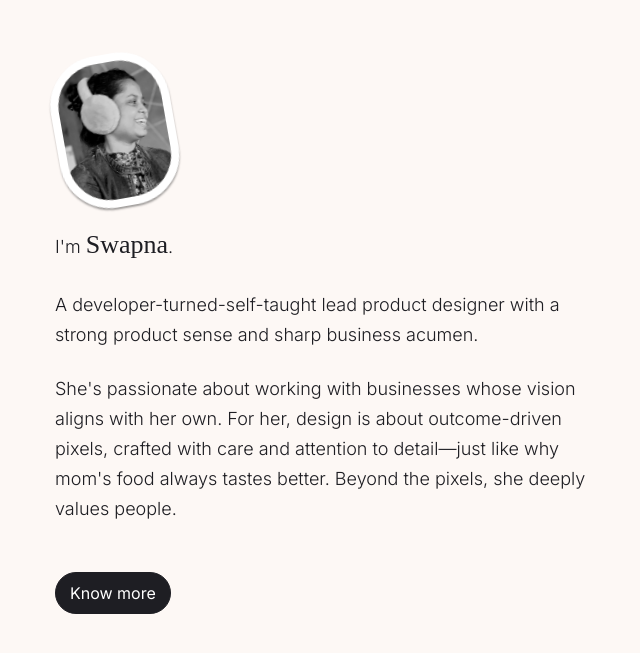
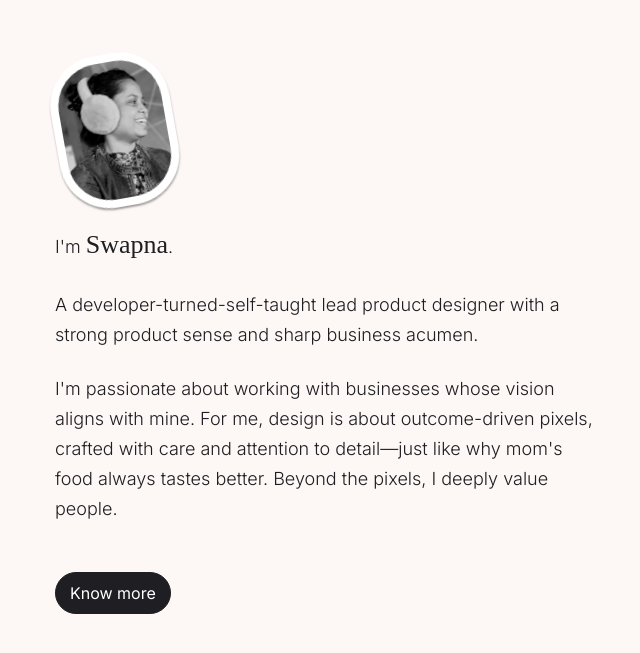
Before and after one commit to swapnaranjitanayak/swapnanayak.in, a website: page about.html in a window 1280 px wide. Shown: the part 481-1134 px from the top of the page, without its empty margins (502-1142 px from the left). Drawn offline with nearby package versions, Linux system fonts and the light colour scheme; a web font is replaced by a local one.

Commit message:
more fixes

```diff
--- a/about.html
+++ b/about.html
@@ -71,7 +71,7 @@
                             A developer-turned-self-taught lead product designer with a strong product sense and sharp business acumen.
                         </p>
                         <p class="font-18">
-                            She's passionate about working with businesses whose vision aligns with her own. For her, design is about outcome-driven pixels, crafted with care and attention to detail—just like why mom's food always tastes better. Beyond the pixels, she deeply values people.
+                            I'm passionate about working with businesses whose vision aligns with mine. For me, design is about outcome-driven pixels, crafted with care and attention to detail—just like why mom's food always tastes better. Beyond the pixels, I deeply value people.
                         </p>
                         <div class="cta mt-5">
                             <a href="#case-studies2" class="btn btn-primary">Know more</a>
```
